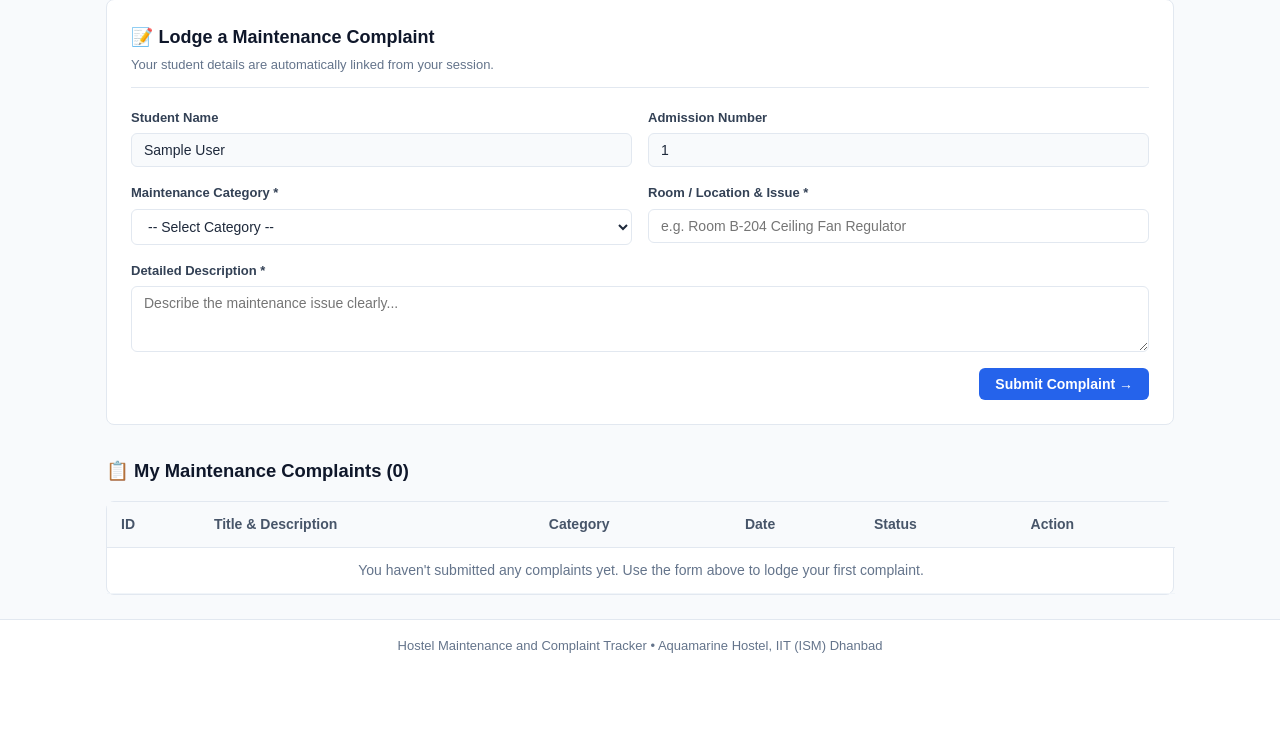
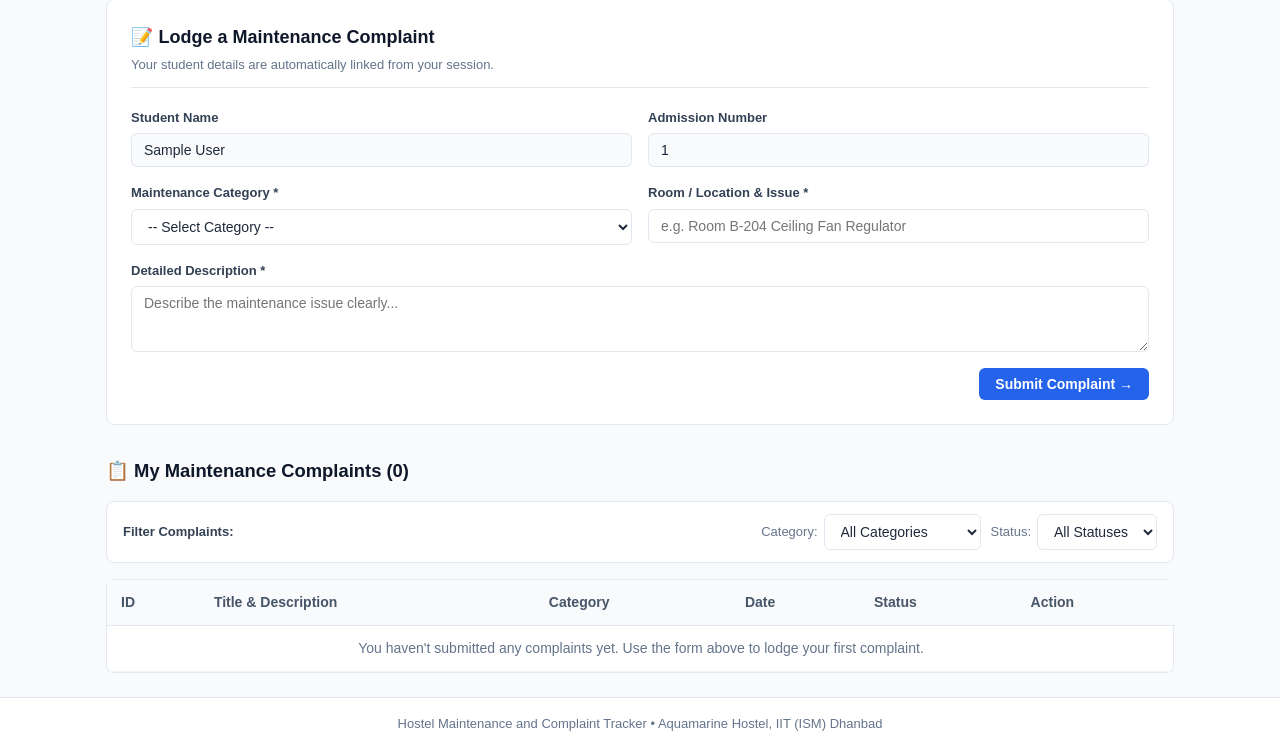
Before and after one commit to its-ritikkkk/hostel-maintenance-tracker, a PHP site: page /student.php in a window 1280 px wide. Shown: the part 203-952 px from the top of the page. Before the commit the page ends 856 px from the top, so only its background shows below. Run offline with PHP 8.4, Linux system fonts and the light colour scheme; the visitor is signed in with stand-in values (Sample User, id 1); data that the repository does not hold is empty.

Commit message:
Filter and refresh feature implemented

```diff
--- a/assets/script.js
+++ b/assets/script.js
@@ -6,7 +6,109 @@
 
 document.addEventListener('DOMContentLoaded', function () {
     // ----------------------------------------------------------------
-    // 1. Warden Quick Status Update (Via dropdown change)
+    // 1. Helper: Update Warden Metric Cards Dynamically
+    // ----------------------------------------------------------------
+    function updateMetricCards() {
+        let submitted = 0;
+        let inProgress = 0;
+        let resolved = 0;
+        const rows = document.querySelectorAll('.complaint-row');
+
+        rows.forEach(row => {
+            const status = row.dataset.status;
+            if (status === 'Submitted') submitted++;
+            else if (status === 'In Progress') inProgress++;
+            else if (status === 'Resolved') resolved++;
+        });
+
+        const statTotal = document.getElementById('statTotal');
+        const statSubmitted = document.getElementById('statSubmitted');
+        const statInProgress = document.getElementById('statInProgress');
+        const statResolved = document.getElementById('statResolved');
+
+        if (statTotal) statTotal.textContent = rows.length;
+        if (statSubmitted) statSubmitted.textContent = submitted;
+        if (statInProgress) statInProgress.textContent = inProgress;
+        if (statResolved) statResolved.textContent = resolved;
+    }
+
+    // ----------------------------------------------------------------
+    // 2. Helper: Synchronize Status Across All DOM Elements
+    // ----------------------------------------------------------------
+    function syncComplaintStatus(complaintId, newStatus) {
+        // A. Table Status Badge
+        const badge = document.querySelector(`.status-badge[data-complaint-id="${complaintId}"]`);
+        if (badge && badge.textContent.trim() !== newStatus) {
+            badge.textContent = newStatus;
+            badge.className = 'badge status-badge status-' + newStatus.toLowerCase().replace(' ', '-');
+        }
+
+        // B. Row data-status attribute (used for filtering and metric calculations)
+        const row = document.querySelector(`tr[data-complaint-id="${complaintId}"]`);
+        if (row && row.dataset.status !== newStatus) {
+            row.dataset.status = newStatus;
+        }
+
+        // C. Warden dropdown select
+        const select = document.querySelector(`.warden-status-select[data-complaint-id="${complaintId}"]`);
+        if (select && select.value !== newStatus) {
+            select.value = newStatus;
+        }
+
+        // D. View Details button dataset
+        const viewBtn = document.querySelector(`.btn-view-complaint[data-id="${complaintId}"]`);
+        if (viewBtn) {
+            viewBtn.dataset.status = newStatus;
+        }
+
+        // E. Details Modal if currently open for this ticket
+        const modal = document.getElementById('complaintModal');
+        const modalId = document.getElementById('modalComplaintId');
+        const formattedId = '#CMP-' + String(complaintId).padStart(3, '0');
+        if (modal && modal.classList.contains('active') && modalId && modalId.textContent === formattedId) {
+            const modalStatus = document.getElementById('modalStatus');
+            if (modalStatus) {
+                modalStatus.textContent = newStatus;
+                modalStatus.className = 'badge status-' + newStatus.toLowerCase().replace(' ', '-');
+            }
+        }
+    }
+
+    // ----------------------------------------------------------------
+    // 3. Filter Complaints by Category and Status
+    // ----------------------------------------------------------------
+    const catFilter = document.getElementById('filterCategory');
+    const statusFilter = document.getElementById('filterStatus');
+    const countEl = document.getElementById('visibleComplaintsCount');
+
+    function applyFilters() {
+        const selectedCat = catFilter ? catFilter.value : '';
+        const selectedStatus = statusFilter ? statusFilter.value : '';
+        let visibleCount = 0;
+
+        document.querySelectorAll('.complaint-row').forEach(row => {
+            const rowCat = row.dataset.category || '';
+            const rowStatus = row.dataset.status || '';
+
+            const matchCat = !selectedCat || rowCat === selectedCat;
+            const matchStatus = !selectedStatus || rowStatus === selectedStatus;
+
+            if (matchCat && matchStatus) {
+                row.style.display = '';
+                visibleCount++;
+            } else {
+                row.style.display = 'none';
+            }
+        });
+
+        if (countEl) countEl.textContent = visibleCount;
+    }
+
+    if (catFilter) catFilter.addEventListener('change', applyFilters);
+    if (statusFilter) statusFilter.addEventListener('change', applyFilters);
+
+    // ----------------------------------------------------------------
+    // 4. Warden Quick Status Update (Via dropdown change)
     // ----------------------------------------------------------------
     document.querySelectorAll('.warden-status-select').forEach(select => {
         select.addEventListener('change', function () {
@@ -24,15 +126,9 @@ document.addEventListener('DOMContentLoaded', function () {
             .then(res => res.json())
             .then(data => {
                 if (data.success) {
-                    // Update matching badge in the row
-                    const badge = document.querySelector(`.status-badge[data-complaint-id="${complaintId}"]`);
-                    if (badge) {
-                        badge.textContent = newStatus;
-                        badge.className = 'badge status-badge status-' + newStatus.toLowerCase().replace(' ', '-');
-                    }
-                    // Update row's data-status attribute for filtering
-                    const row = document.querySelector(`tr[data-complaint-id="${complaintId}"]`);
-                    if (row) row.dataset.status = newStatus;
+                    syncComplaintStatus(complaintId, newStatus);
+                    applyFilters();
+                    updateMetricCards();
                 } else {
                     alert('Could not update status: ' + data.message);
                 }
@@ -42,7 +138,35 @@ document.addEventListener('DOMContentLoaded', function () {
     });
 
     // ----------------------------------------------------------------
-    // 2. Complaint Details Modal (View button popup)
+    // 5. Asynchronous Status Refresh (Polls every 5 seconds)
+    // ----------------------------------------------------------------
+    const complaintsTable = document.getElementById('complaintsTable');
+    if (complaintsTable) {
+        setInterval(function () {
+            fetch('api/get_statuses.php')
+                .then(res => res.json())
+                .then(data => {
+                    if (data.success && Array.isArray(data.statuses)) {
+                        let changed = false;
+                        data.statuses.forEach(item => {
+                            const row = document.querySelector(`tr[data-complaint-id="${item.id}"]`);
+                            if (row && row.dataset.status !== item.status) {
+                                syncComplaintStatus(item.id, item.status);
+                                changed = true;
+                            }
+                        });
+                        if (changed) {
+                            applyFilters();
+                            updateMetricCards();
+                        }
+                    }
+                })
+                .catch(() => { /* silent fail on network hiccups */ });
+        }, 5000);
+    }
+
+    // ----------------------------------------------------------------
+    // 6. Complaint Details Modal (View button popup)
     // ----------------------------------------------------------------
     const modal = document.getElementById('complaintModal');
     const closeBtn = document.getElementById('closeModalBtn');
--- a/student.php
+++ b/student.php
@@ -366,6 +366,34 @@ if ($isStudentLoggedIn) {
                     </h3>
                 </div>
 
+                <!-- Filter Bar -->
+                <div class="filter-bar">
+                    <div class="filter-group">
+                        <strong style="color: #334155;">Filter Complaints:</strong>
+                    </div>
+                    <div class="filter-controls">
+                        <div class="filter-group">
+                            <label for="filterCategory">Category:</label>
+                            <select id="filterCategory" class="filter-select">
+                                <option value="">All Categories</option>
+                                <option value="Electrical">⚡ Electrical</option>
+                                <option value="Plumbing">🚰 Plumbing</option>
+                                <option value="Network">🌐 Network</option>
+                                <option value="Housekeeping">🧹 Housekeeping</option>
+                            </select>
+                        </div>
+                        <div class="filter-group">
+                            <label for="filterStatus">Status:</label>
+                            <select id="filterStatus" class="filter-select">
+                                <option value="">All Statuses</option>
+                                <option value="Submitted">Submitted</option>
+                                <option value="In Progress">In Progress</option>
+                                <option value="Resolved">Resolved</option>
+                            </select>
+                        </div>
+                    </div>
+                </div>
+
                 <!-- Table -->
                 <div class="table-responsive">
                     <table class="complaint-table" id="complaintsTable">
```
Also changed, not shown: warden.php (+33 -5 lines), README.md.
